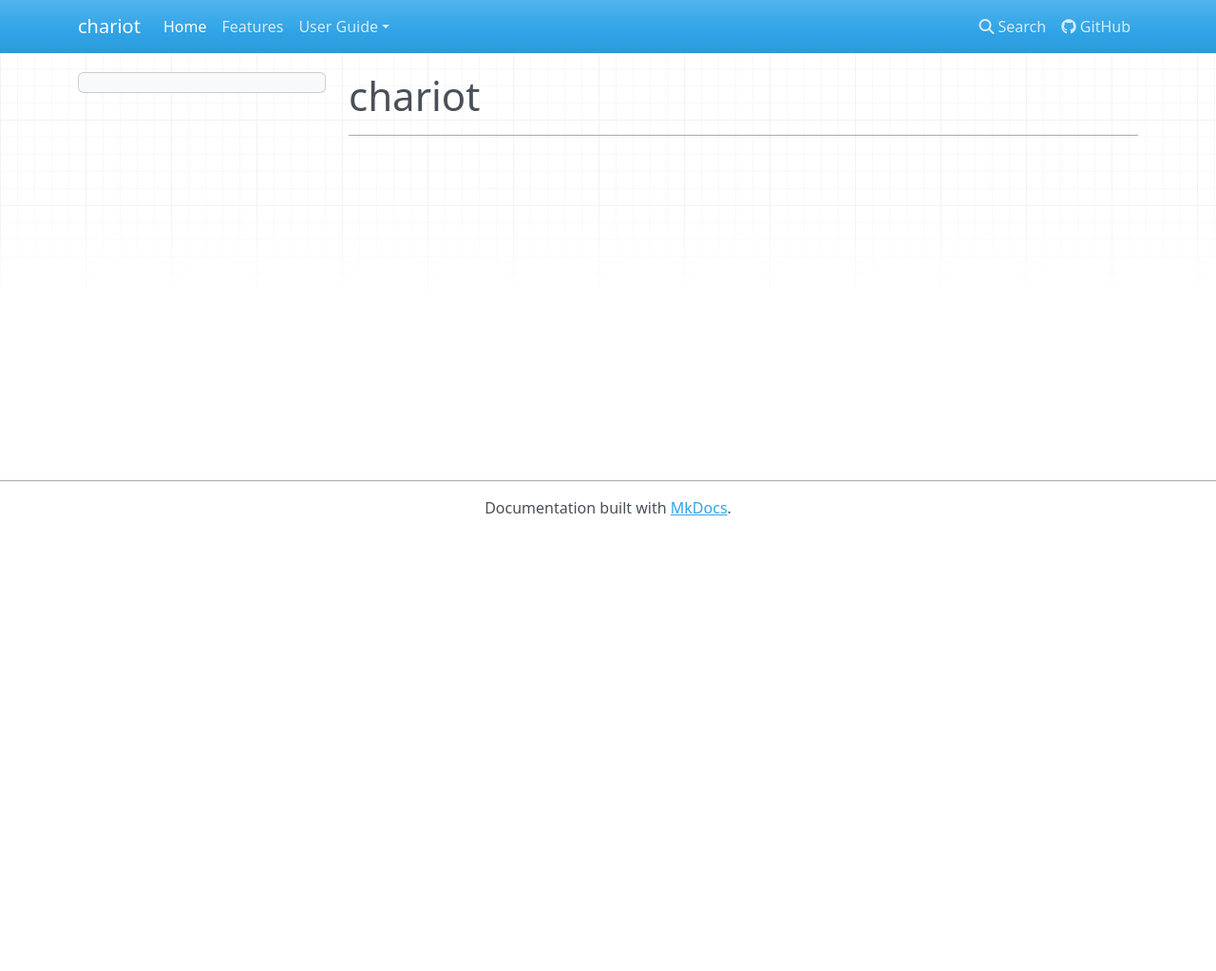
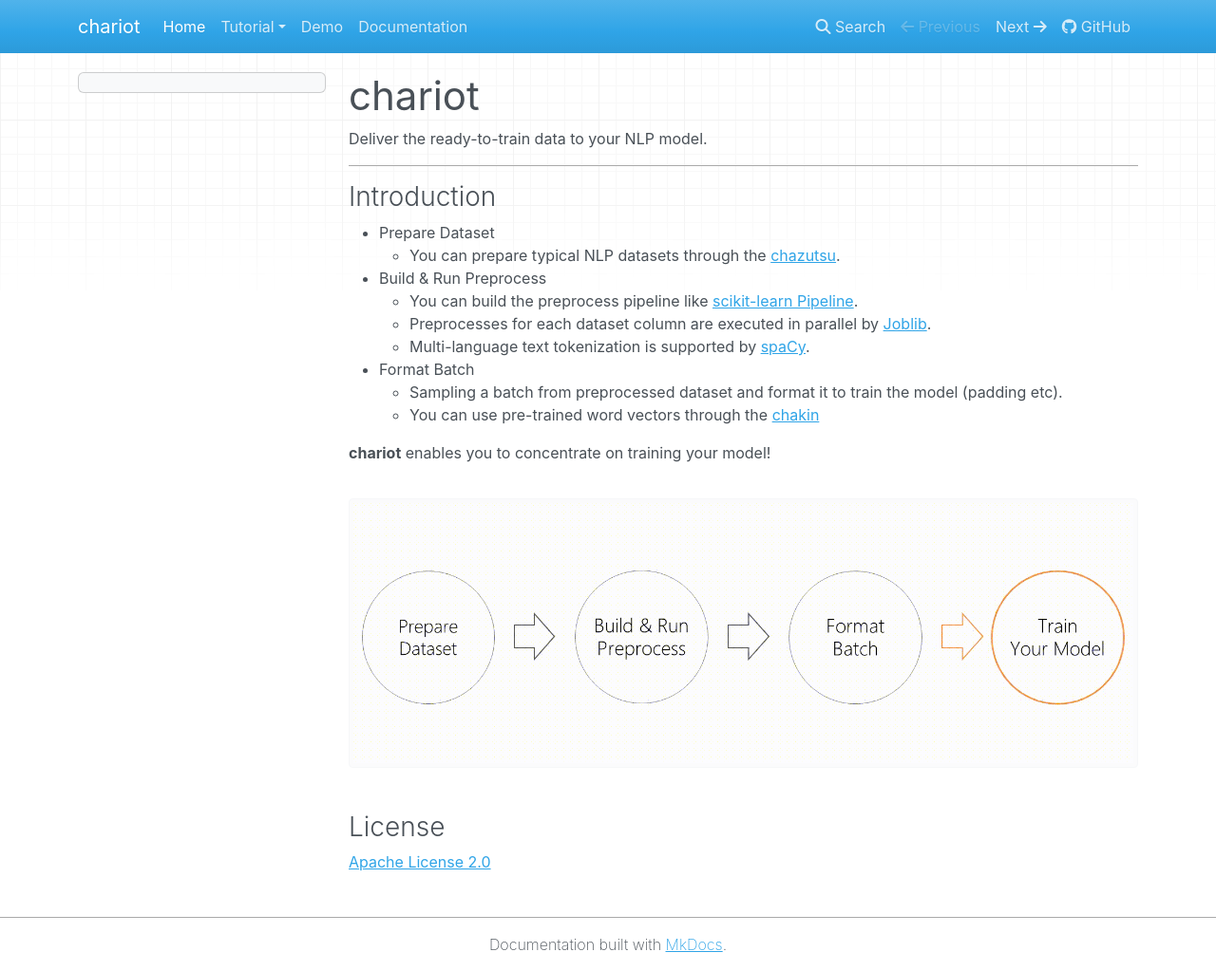
Before and after one commit to chakki-works/chariot, an MkDocs documentation site: the page built from docs/index.md, in a window 1280 px wide and 1023 px high. Shown: the whole window at 95% size. Built offline with MkDocs 1.6.1, drawn with Linux system fonts in a browser that asks for light colours; nearby versions of some CDN libraries; old or Windows-style settings are respelled for this version of MkDocs.

Commit message:
update docs

```diff
--- /dev/null
+++ b/docs/css/extra.css
@@ -0,0 +1,4 @@
+body {
+    font-family: -apple-system, BlinkMacSystemFont, "Helvetica Neue", YuGothic, "ヒラギノ角ゴ ProN W3", Hiragino Kaku Gothic ProN, Arial, "メイリオ", Meiryo, sans-serif;
+    font-size: 16px;
+}
--- /dev/null
+++ b/docs/custom_theme/main.html
@@ -0,0 +1,11 @@
+{% extends "base.html" %}
+
+{% block styles %}
+        {{ super() }}
+        <link href="https://fonts.googleapis.com/css?family=Raleway:400,500" rel="stylesheet">
+{% endblock %}
+
+{% block scripts %}
+        <script src="https://buttons.github.io/buttons.js"></script>
+        {{ super() }}
+{% endblock %}
--- a/docs/index.md
+++ b/docs/index.md
@@ -1,3 +1,25 @@
 <h1 id="title">chariot</h1>
+<p>
+Deliver the ready-to-train data to your NLP model.
+</p>
+---
 
----
+### Introduction
+
+* Prepare Dataset
+    * You can prepare typical NLP datasets through the [chazutsu](https://github.com/chakki-works/chazutsu).
+* Build & Run Preprocess
+    * You can build the preprocess pipeline like [scikit-learn Pipeline](http://scikit-learn.org/stable/modules/generated/sklearn.pipeline.Pipeline.html).
+    * Preprocesses for each dataset column are executed in parallel by [Joblib](https://pythonhosted.org/joblib/index.html).
+    * Multi-language text tokenization is supported by [spaCy](https://spacy.io/).
+* Format Batch
+    * Sampling a batch from preprocessed dataset and format it to train the model (padding etc).
+    * You can use pre-trained word vectors through the [chakin](https://github.com/chakki-works/chakin)
+
+**chariot** enables you to concentrate on training your model!
+
+![chariot flow](./images/chariot_feature.gif)
+
+### License
+
+[Apache License 2.0](https://github.com/chakki-works/chariot/blob/master/LICENSE)
--- a/mkdocs.yml
+++ b/mkdocs.yml
@@ -5,7 +5,17 @@ edit_uri: ""
 site_author: chakki-works
 pages:
     - Home: index.md
-    - Features: features.md
-    - User Guide:
-        - Installation: install.md
-        - Basic Usage: usage.md
+    - Tutorial:
+        - Installation: tutorial/install.md
+        - Make preprocessors: tutorial/make_preprocessor.md
+        - Make a preprocessor pipeline: tutorial/make_pipeline.md
+        - Work with your Model: tutorial/model_integration.md
+        - Prepare NLP resources: tutorial/prepare_resources.md
+        - Make custom preprocessors: tutorial/make_custom_preprocessor.md
+    - Demo: https://github.com/chakki-works/chariot
+    - Documentation: document.md
+extra_css:
+    - css/extra.css
+theme:
+    name: mkdocs
+    custom_dir: docs/custom_theme
```
Also changed, not shown: demo.py (added, +13 -0 lines), docs/tutorial/install.md (added, +12 -0 lines), docs/tutorial/make_custom_preprocessor.md (added, +16 -0 lines), docs/tutorial/make_pipeline.md (added, +66 -0 lines), docs/tutorial/make_preprocessor.md (added, +128 -0 lines), docs/tutorial/model_integration.md (added, +54 -0 lines), docs/tutorial/prepare_resources.md (added, +36 -0 lines), 7 other files.
